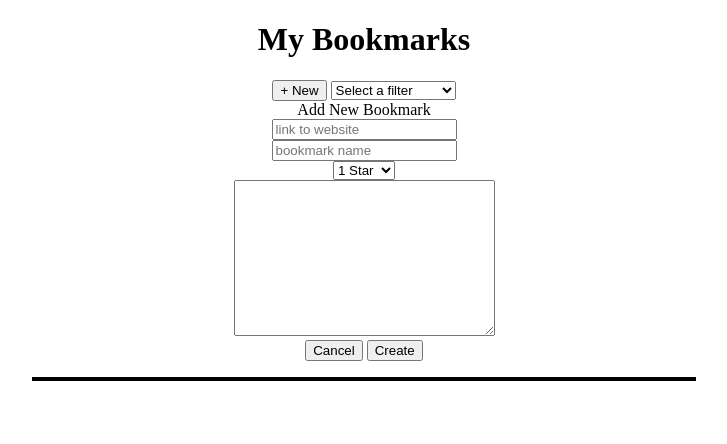
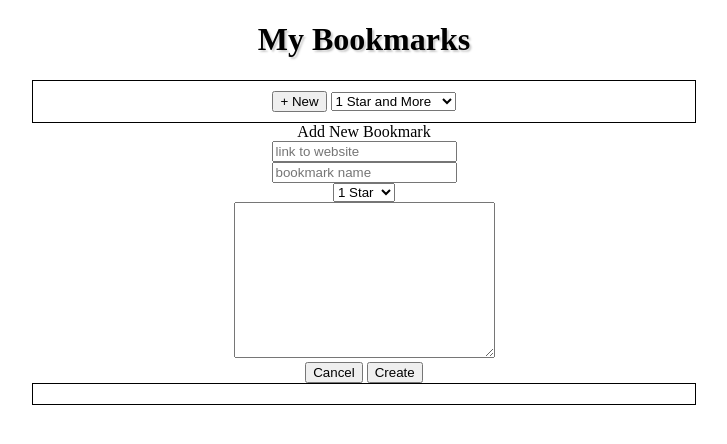
Before and after one commit to thinkful-ei-jaguar/bookmark-app-jt, a website built with webpack: page src/index.html in a window 1280 px wide. Both pictures are taken after a click on the button "+ New". Shown: the whole page, without its empty margins (276-1003 px from the left). Built offline with nearby package versions, Linux system fonts and the light colour scheme; no server answers.

Commit message:
changed a little

```diff
--- a/src/bookmarks-list.js
+++ b/src/bookmarks-list.js
@@ -40,11 +40,11 @@ const generateForm = function () {
         <input class='input-book' type='text'  name='url' id='add-book' placeholder='link to website' required></input><br>
         <input type="text" class="bookmark-title"name="title" placeholder="bookmark name"></input><br>
         <select class="star-select" type="radio" >
-          <option class="fa fa-star checked" value="1 Star">1 Star</i></option>
-          <option class="fa fa-star checked" value="2">2 stars</option>
-          <option class="fa fa-star checked" value="3">3 stars</option>
-          <option class="fa fa-star checked" value="4">4 stars</option>
-          <option class="fa fa-star checked" value="5">5 stars</option>
+          <option value="1">1 Star</i></option>
+          <option  value="2">2 stars</option>
+          <option  value="3">3 stars</option>
+          <option  value="4">4 stars</option>
+          <option value="5">5 stars</option>
         </select><br>
         <textarea name="" id="text-area" cols="30" rows="10"></textarea><br>
         <button type="reset" class="cancel-button">Cancel</button> <button  class="create-button">Create</button>
--- a/src/index.html
+++ b/src/index.html
@@ -14,7 +14,6 @@
       <div class="error-container">Some Text</div>
       <button type="submit" class="js-bookmark-list-entry"> + New </button>
       <select class="js-select-rating">
-        <option>Select a filter</option>
         <option value="1">1 Star and More</option>
         <option value="2">2 Stars and More</option>
         <option value="3">3 Stars and More</option>
--- a/src/main.css
+++ b/src/main.css
@@ -8,6 +8,7 @@ body {
 
 h1 {
   text-align: center;
+  text-shadow: 2px 2px 2px #CCCCCC;
 }
 
 .container {
@@ -22,9 +23,23 @@ ul {
   padding-inline-start: 0;
 }
 .bookmark-list {
+  padding: 10px;
+  margin-top: 0;
   margin-left: 300px;
   margin-right: 300px;
-  border: 2pt solid black;
+  border: 1pt solid black;
+}
+#js-bookmark-list-form {
+  padding: 10px;
+  margin-left: 300px;
+  margin-right: 300px;
+  margin-bottom: 0;
+  border: 1pt solid black;
+}
+
+.js-bookmark-entry {
+  padding: 5px;
+  border-bottom: 300px;
 }
 .error-container {
   color: red;
```
